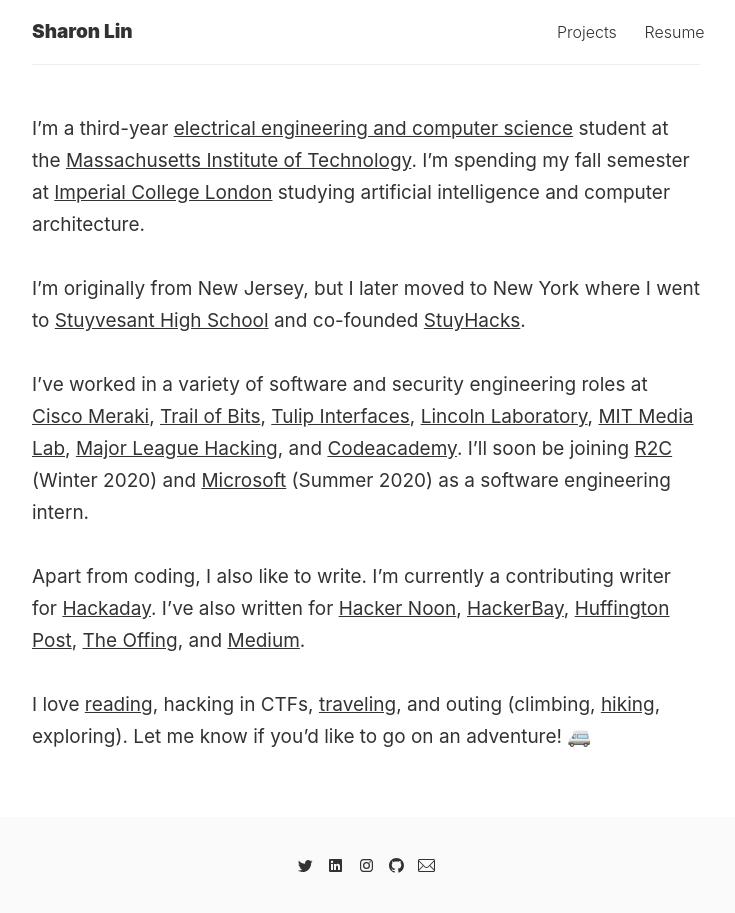
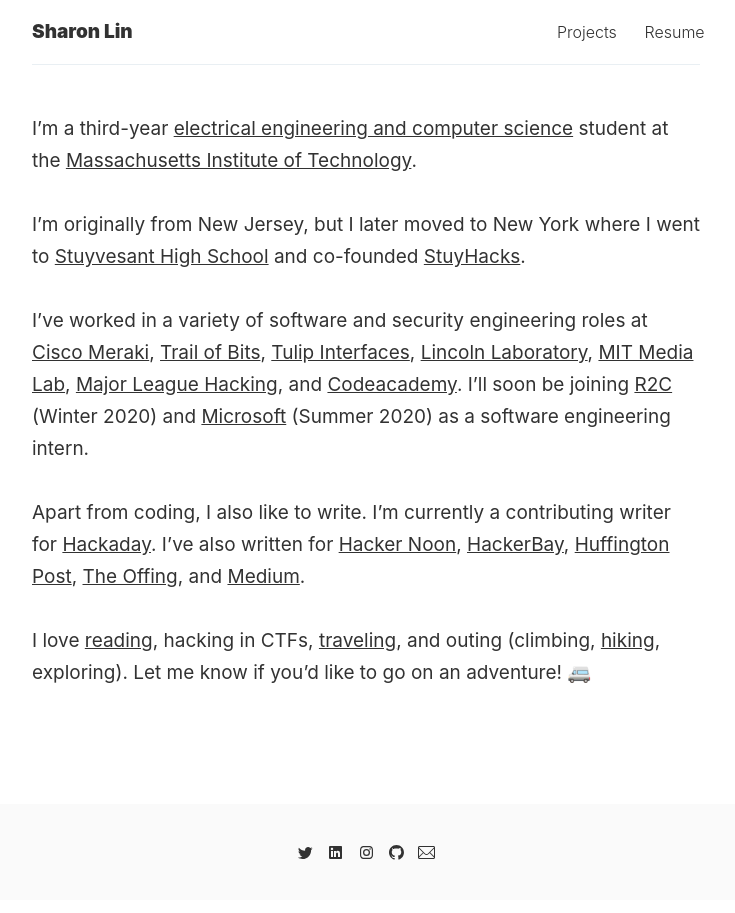
Before and after one commit to sharontlin/sharontlin.github.io, a Jekyll site: the page built from index.md, in a window 1280 px wide. Shown: the whole page, without its empty margins (274-1009 px from the left). Built offline with Jekyll 4.4.1, drawn with Linux system fonts in a browser that asks for light colours.

Commit message:
Update index.md

```diff
--- a/index.md
+++ b/index.md
@@ -2,7 +2,7 @@
 layout: page
 ---
 
-I'm a third-year [electrical engineering and computer science](https://www.eecs.mit.edu/) student at the [Massachusetts Institute of Technology](http://web.mit.edu/). I'm spending my fall semester at [Imperial College London](http://www.imperial.ac.uk/) studying artificial intelligence and computer architecture.
+I'm a third-year [electrical engineering and computer science](https://www.eecs.mit.edu/) student at the [Massachusetts Institute of Technology](http://web.mit.edu/).
 
 I'm originally from New Jersey, but I later moved to New York where I went to [Stuyvesant High School](https://stuy.enschool.org/) and co-founded [StuyHacks](https://www.facebook.com/stuyhacks/).
 
```
